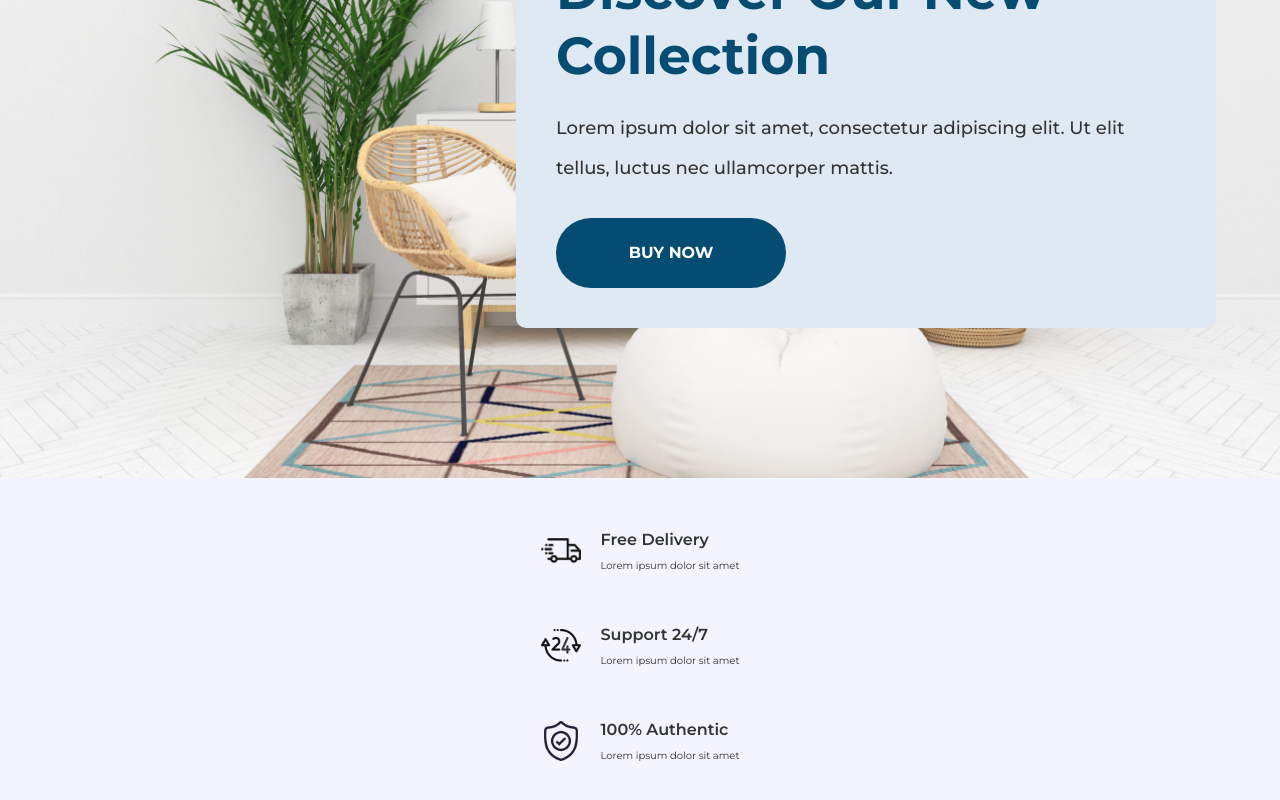
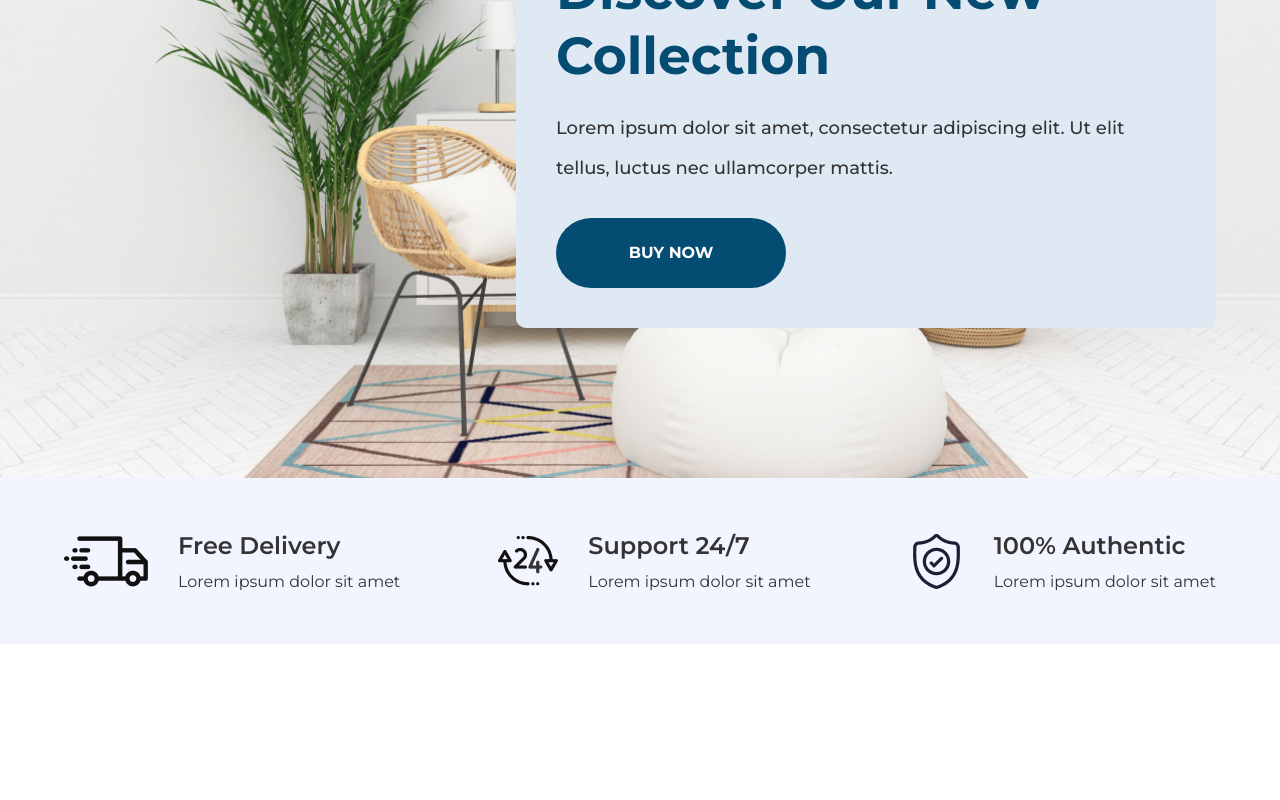
Before and after one commit to AlfazUlIslam/furniture, a React (Vite) app: page / in a window 1280 px wide. Shown: the part 384-1184 px from the top of the page. After the commit the page ends 1028 px from the top, so only its background shows below. Built offline with nearby package versions, Linux system fonts and the light colour scheme; the HTML template or start-up script is replaced by a standard one.

Commit message:
Features tablet styles added

```diff
--- a/src/components/Feature/Feature.jsx
+++ b/src/components/Feature/Feature.jsx
@@ -3,14 +3,13 @@ const Feature = (props) => {
 
     return (
         // feature
-        // gap-[30px]
         <div className="flex justify-center items-center
-        gap-[20px]">
+        gap-[20px] xl:gap-[30px]">
             {/* feature image */}
             <div>
-                {/* w-auto */}
                 <img
-                    className="w-[40px]"
+                    className="w-[40px] sm:w-[60px]
+                    md:w-[40px] xl:w-auto"
                     src={image}
                     alt={altText}
                 />
@@ -19,15 +18,15 @@ const Feature = (props) => {
             <div className="flex flex-col justify-center
             items-start gap-[6px]">
                 {/* feature title */}
-                {/* text-[24px] */}
                 <h5 className="font-montserrat font-semibold
-                text-[16px] text-lightBlack">
+                text-[16px] text-lightBlack sm:text-[20px]
+                md:text-[16px] xl:text-[24px]">
                     {title}
                 </h5>
                 {/* feature description */}
-                {/* text-[16px] */}
                 <p className="font-montserrat font-normal
-                text-[10px] text-lightBlack">
+                text-[10px] text-lightBlack sm:text-[14px]
+                md:text-[10px] xl:text-[16px]">
                     {desc}
                 </p>
             </div>
--- a/src/sections/Features/Features.jsx
+++ b/src/sections/Features/Features.jsx
@@ -9,9 +9,9 @@ const Features = () => {
         id="features"
         className="bg-lightGray"
     >
-        {/* flex-row justify-between gap-0 */}
         <Container styles={`px-6 py-[50px] flex flex-col
-        items-center gap-[50px]`}>
+        items-center gap-[50px] sm:gap-[80px]
+        md:flex-row md:justify-between md:gap-0`}>
             <Feature
                 image={truck}
                 altText={"Truck"}
```
